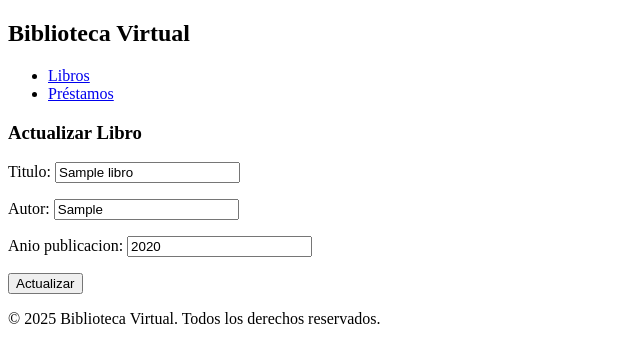
After one commit to jdgarcia1381/edco-python-basics, a Django app: page /libros/actualizar/1 in a window 1280 px wide. The commit adds this page. Shown: the top 363 px of the page, without its empty margins (0-640 px from the left). Run offline with Django 4.2, Linux system fonts and the light colour scheme; tables that the repository leaves empty hold one stand-in row (values such as "Sample post").

Commit message:
Agregar opcion para actualizar libros y préstamos

```diff
--- a/taller3/biblioteca_virtual/libros/urls.py
+++ b/taller3/biblioteca_virtual/libros/urls.py
@@ -1,6 +1,7 @@
 from django.urls import path
 
 from .views import (
+    actualizar_libro,
     confirmacion_libro,
     detalle_libro,
     eliminar_libro,
@@ -27,4 +28,9 @@ urlpatterns = [
         eliminar_libro,
         name="eliminar_libro",
     ),
+    path(
+        "actualizar/<int:libro_id>",
+        actualizar_libro,
+        name="actualizar_libro",
+    ),
 ]
--- a/taller3/biblioteca_virtual/libros/views.py
+++ b/taller3/biblioteca_virtual/libros/views.py
@@ -38,3 +38,17 @@ def eliminar_libro(request, libro_id):
     libro = Libro.objects.get(id=libro_id)
     libro.delete()
     return render(request, "libros/confirmacion_eliminar.html", {"libro": libro})
+
+
+def actualizar_libro(request, libro_id):
+    libro = Libro.objects.get(id=libro_id)
+    if request.method == "POST":
+        form = LibroForm(request.POST, instance=libro)
+        if form.is_valid():
+            libro = form.save()
+            messages.success(request, "Libro actualizado exitosamente!")
+            return redirect("libros:confirmacion_libro", libro_id=libro.id)
+    else:
+        form = LibroForm(instance=libro)
+
+    return render(request, "libros/actualizar_libro.html", {"form": form})
--- a/taller3/biblioteca_virtual/prestamos/forms.py
+++ b/taller3/biblioteca_virtual/prestamos/forms.py
@@ -13,3 +13,7 @@ class PrestamoUpdateForm(forms.ModelForm):
     class Meta:
         model = Prestamo
         fields = ["usuario", "libro", "fecha_devolucion"]
+
+        widgets = {
+            "fecha_devolucion": forms.TextInput(attrs={"type": "datetime-local"}),
+        }
--- a/taller3/biblioteca_virtual/prestamos/urls.py
+++ b/taller3/biblioteca_virtual/prestamos/urls.py
@@ -1,6 +1,7 @@
 from django.urls import path
 
 from .views import (
+    actualizar_prestamo,
     confirmacion_prestamo,
     detalle_prestamo,
     eliminar_prestamo,
@@ -27,4 +28,7 @@ urlpatterns = [
         eliminar_prestamo,
         name="eliminar_prestamo",
     ),
+    path(
+        "actualizar/<int:prestamo_id>", actualizar_prestamo, name="actualizar_prestamo"
+    ),
 ]
--- a/taller3/biblioteca_virtual/prestamos/views.py
+++ b/taller3/biblioteca_virtual/prestamos/views.py
@@ -53,4 +53,4 @@ def actualizar_prestamo(request, prestamo_id):
     else:
         form = PrestamoUpdateForm(instance=prestamo)
 
-    return render(request, "prestamos/registrar_prestamo.html", {"form": form})
+    return render(request, "prestamos/actualizar_prestamo.html", {"form": form})
--- /dev/null
+++ b/taller3/biblioteca_virtual/templates/libros/actualizar_libro.html
@@ -0,0 +1,23 @@
+{% extends 'base.html' %}
+
+{% block title %}Actualizar Libro - Biblioteca Virtual{% endblock %}
+
+{% block content %}
+    <h3>Actualizar Libro</h3>
+    <form method="post" action="/libros/actualizar/{{form.instance.id}}">
+        {% csrf_token %}
+        <p>
+            {{ form.titulo.label_tag }}
+            {{ form.titulo }}
+        </p>
+        <p>
+            {{ form.autor.label_tag }}
+            {{ form.autor }}
+        </p>
+        <p>
+            {{ form.anio_publicacion.label_tag }}
+            {{ form.anio_publicacion }}
+        </p>
+        <input type="submit" value="Actualizar"/>
+    </form>
+{% endblock %}
--- a/taller3/biblioteca_virtual/templates/libros/detalle.html
+++ b/taller3/biblioteca_virtual/templates/libros/detalle.html
@@ -7,6 +7,6 @@
     <p><b>Título:</b> {{ libro.titulo }}</p>
     <p><b>Autor:</b> {{ libro.autor }}</p>
     <p><b>Año Publicación:</b> {{ libro.anio_publicacion }}</p>
-    {% comment %} <p><a href="{% url 'libros:editar_libro' %}">Editar libro</a></p> {% endcomment %}
+    <p><a href="{% url 'libros:actualizar_libro' libro.id %}">Actualizar libro</a></p>
     <p><a href="{% url 'libros:eliminar_libro' libro.id %}">Eliminar libro</a></p>
 {% endblock %}
--- a/taller3/biblioteca_virtual/templates/prestamos/detalle.html
+++ b/taller3/biblioteca_virtual/templates/prestamos/detalle.html
@@ -10,6 +10,6 @@
     {% if prestamo.fecha_devolucion %}
         <p><b>Fecha Devolución:</b> {{ prestamo.fecha_devolucion|date:"d/m/Y H:i" }}</p>
     {% endif %}
-    {% comment %} <p><a href="{% url 'prestamos:editar_prestamo' %}">Editar préstamo</a></p> {% endcomment %}
+    <p><a href="{% url 'prestamos:actualizar_prestamo' prestamo.id %}">Actualizar préstamo</a></p>
     <p><a href="{% url 'prestamos:eliminar_prestamo' prestamo.id %}">Eliminar préstamo</a></p>
 {% endblock %}
```
Also changed, not shown: taller3/biblioteca_virtual/templates/prestamos/actualizar_prestamo.html (added, +23 -0 lines).
